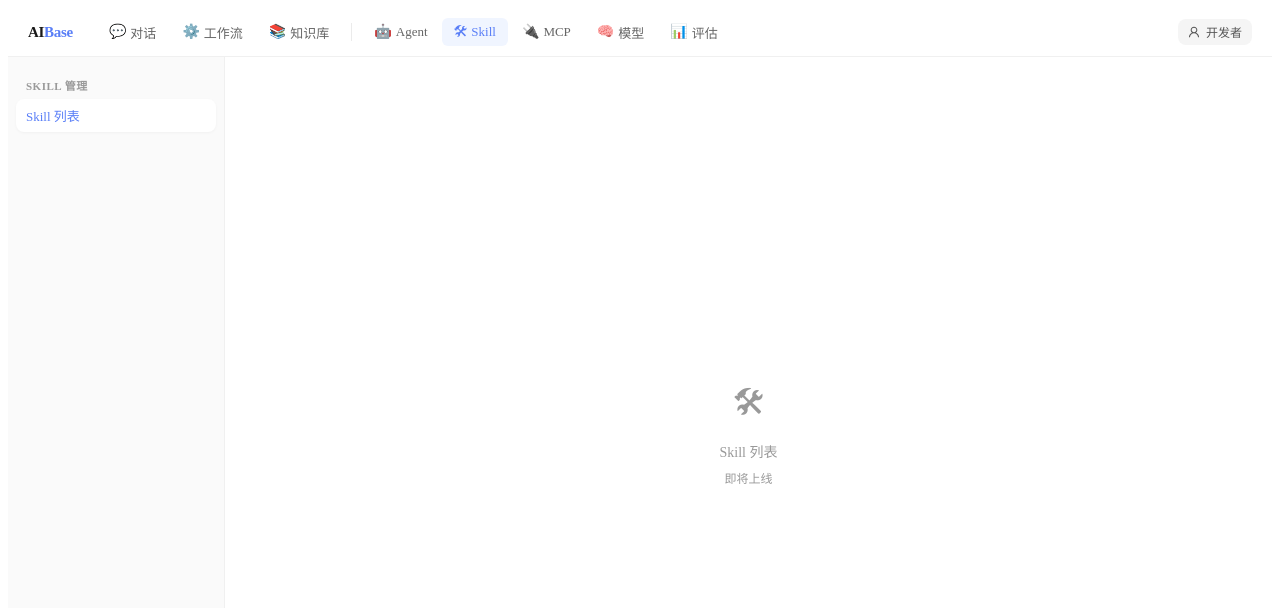
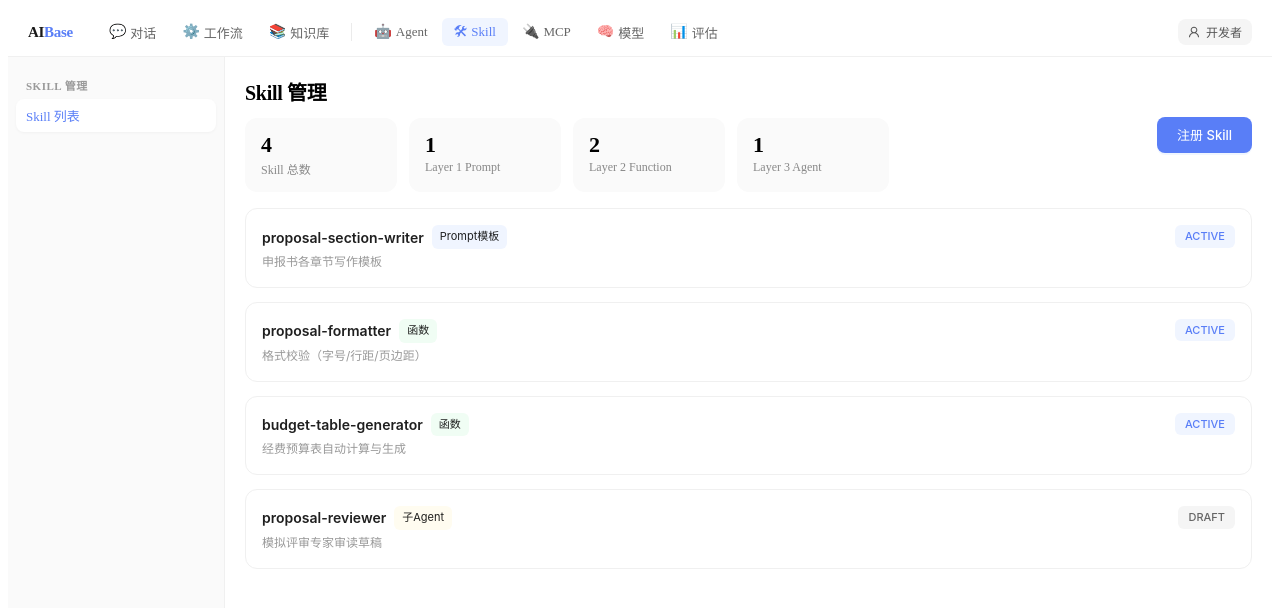
Before and after one commit to ikyr/AIBase, a React (Vite) app in the folder ai-base-frontend/: page /skill in a window 1280 px wide. Shown: the top 608 px of the page. Built offline with nearby package versions, Linux system fonts and the light colour scheme.

Commit message:
feat: implement skill list page with level grouping and stats

```diff
--- a/ai-base-frontend/src/modules/skill/pages/SkillListPage.tsx
+++ b/ai-base-frontend/src/modules/skill/pages/SkillListPage.tsx
@@ -1,9 +1,61 @@
+// src/modules/skill/pages/SkillListPage.tsx
+import { useEffect } from 'react';
+import { Card, Spin, Tag } from 'antd';
+import { useNavigate } from 'react-router-dom';
+import { useSkillStore, levelLabel, levelColor } from '../stores/skillStore';
+import StatCard from '../../../shared/components/StatCard';
+import StatusTag from '../../../shared/components/StatusTag';
+import EmptyState from '../../../shared/components/EmptyState';
+import PageHeader from '../../../shared/components/PageHeader';
+
 export default function SkillListPage() {
+  const { skills, loading, fetchList } = useSkillStore();
+  const navigate = useNavigate();
+
+  useEffect(() => { fetchList(); }, [fetchList]);
+
   return (
-    <div style={{ display: 'flex', alignItems: 'center', justifyContent: 'center', height: '100%', color: '#999', gap: 8, flexDirection: 'column' }}>
-      <span style={{ fontSize: 32 }}>🛠</span>
-      <span style={{ fontSize: 14, fontWeight: 500 }}>Skill 列表</span>
-      <span style={{ fontSize: 12 }}>即将上线</span>
+    <div>
+      <PageHeader title="Skill 管理" actionLabel="注册 Skill" onAction={() => {}}>
+        <div style={{ display: 'flex', gap: 12, marginTop: 12 }}>
+          <StatCard value={skills.length} label="Skill 总数" />
+          <StatCard value={skills.filter((s) => s.skillLevel === 'PROMPT').length} label="Layer 1 Prompt" />
+          <StatCard value={skills.filter((s) => s.skillLevel === 'FUNCTION').length} label="Layer 2 Function" />
+          <StatCard value={skills.filter((s) => s.skillLevel === 'AGENT').length} label="Layer 3 Agent" />
+        </div>
+      </PageHeader>
+
+      <div style={{ padding: '0 20px 20px' }}>
+        {loading ? (
+          <Spin style={{ display: 'block', margin: '40px auto' }} />
+        ) : skills.length === 0 ? (
+          <EmptyState icon="🛠" title="暂无 Skill" description="注册你的第一个 AI Skill" actionLabel="注册 Skill" onAction={() => {}} />
+        ) : (
+          <div style={{ display: 'flex', flexDirection: 'column', gap: 14 }}>
+            {skills.map((skill) => (
+              <Card
+                key={skill.id}
+                hoverable
+                onClick={() => navigate(`/skill/${skill.id}`)}
+                styles={{ body: { padding: 16 } }}
+              >
+                <div style={{ display: 'flex', justifyContent: 'space-between', alignItems: 'flex-start' }}>
+                  <div>
+                    <div style={{ display: 'flex', alignItems: 'center', gap: 8, marginBottom: 4 }}>
+                      <span style={{ fontSize: 14, fontWeight: 600 }}>{skill.name}</span>
+                      <Tag style={{ background: levelColor[skill.skillLevel], border: 'none', borderRadius: 6, fontSize: 11, padding: '1px 8px' }}>
+                        {levelLabel[skill.skillLevel]}
+                      </Tag>
+                    </div>
+                    <div style={{ fontSize: 12, color: '#999' }}>{skill.description}</div>
+                  </div>
+                  <StatusTag status={skill.status} />
+                </div>
+              </Card>
+            ))}
+          </div>
+        )}
+      </div>
     </div>
   );
 }
--- /dev/null
+++ b/ai-base-frontend/src/modules/skill/stores/skillStore.ts
@@ -0,0 +1,37 @@
+// src/modules/skill/stores/skillStore.ts
+import { create } from 'zustand';
+
+interface SkillDef {
+  id: string;
+  name: string;
+  description: string;
+  skillLevel: 'PROMPT' | 'FUNCTION' | 'AGENT';
+  status: string;
+}
+
+const mockSkills: SkillDef[] = [
+  { id: '1', name: 'proposal-section-writer', description: '申报书各章节写作模板', skillLevel: 'PROMPT', status: 'ACTIVE' },
+  { id: '2', name: 'proposal-formatter', description: '格式校验（字号/行距/页边距）', skillLevel: 'FUNCTION', status: 'ACTIVE' },
+  { id: '3', name: 'budget-table-generator', description: '经费预算表自动计算与生成', skillLevel: 'FUNCTION', status: 'ACTIVE' },
+  { id: '4', name: 'proposal-reviewer', description: '模拟评审专家审读草稿', skillLevel: 'AGENT', status: 'DRAFT' },
+];
+
+const levelLabel: Record<string, string> = { PROMPT: 'Prompt模板', FUNCTION: '函数', AGENT: '子Agent' };
+const levelColor: Record<string, string> = { PROMPT: '#f0f5ff', FUNCTION: '#f0fdf4', AGENT: '#fffcf0' };
+
+interface SkillState {
+  skills: SkillDef[];
+  loading: boolean;
+  fetchList: () => Promise<void>;
+}
+
+export const useSkillStore = create<SkillState>((set) => ({
+  skills: [],
+  loading: false,
+  fetchList: async () => {
+    set({ loading: true });
+    await new Promise((r) => setTimeout(r, 300));
+    set({ skills: mockSkills, loading: false });
+  },
+}));
+export { levelLabel, levelColor };
```
